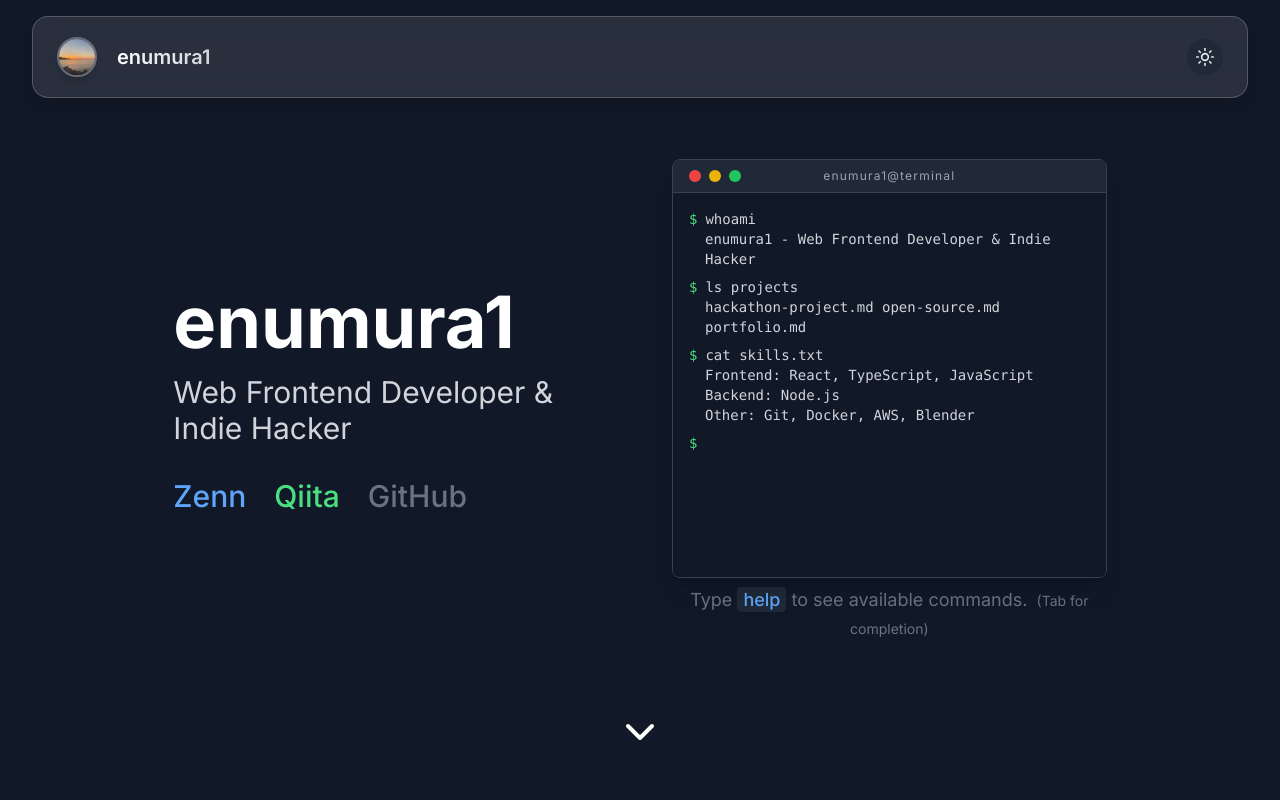
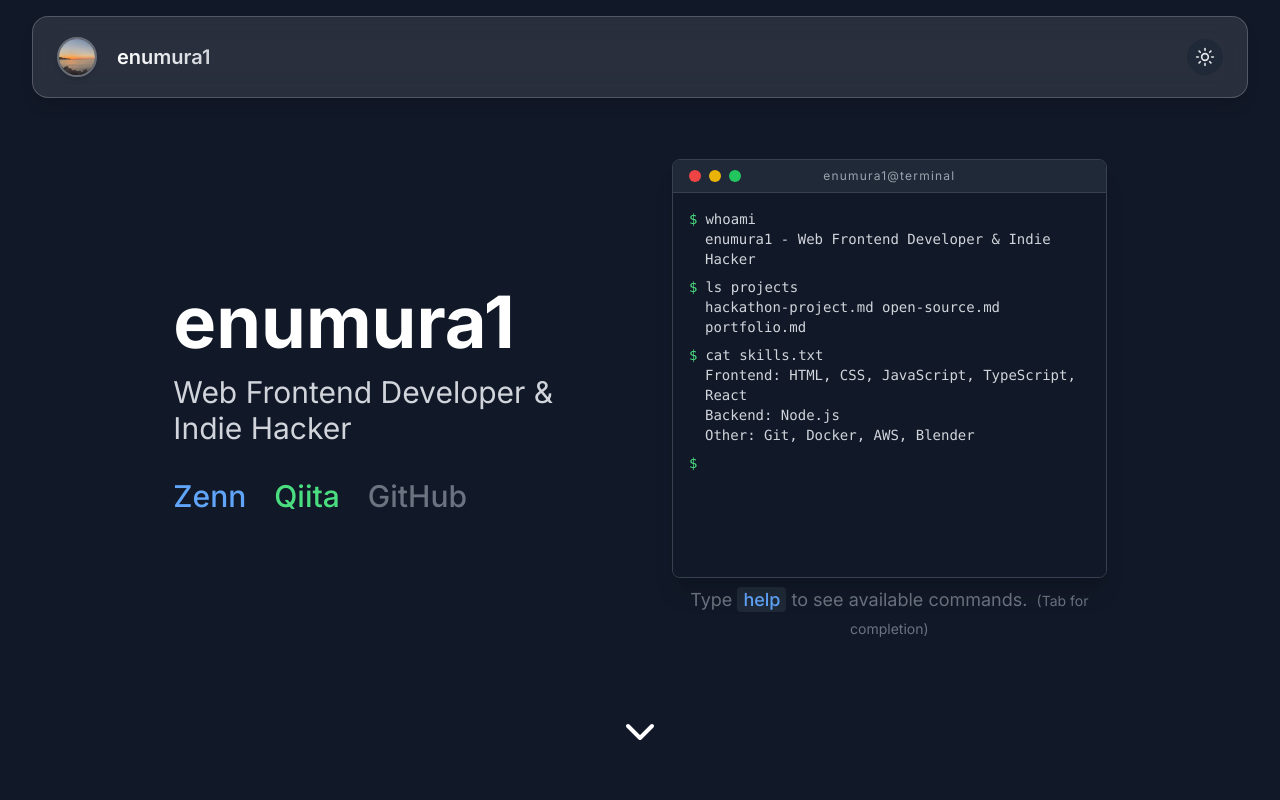
Before and after one commit to enumura1/portofolio-site-v3, a Next.js app: page / in a window 1280 px wide. Shown: the top 800 px of the page. Built offline with nearby package versions, Linux system fonts and the light colour scheme; no server answers.

Commit message:
fix:forntstack

```diff
--- a/src/components/static/TerminalInterface.tsx
+++ b/src/components/static/TerminalInterface.tsx
@@ -8,7 +8,7 @@ export function TerminalInterface() {
   const [commands, setCommands] = useState<{command: string, output: string}[]>([
     { command: 'whoami', output: 'enumura1 - Web Frontend Developer & Indie Hacker' },
     { command: 'ls projects', output: 'hackathon-project.md  open-source.md  portfolio.md' },
-    { command: 'cat skills.txt', output: 'Frontend: React, TypeScript, JavaScript \nBackend: Node.js \nOther: Git, Docker, AWS, Blender' }
+    { command: 'cat skills.txt', output: 'Frontend: HTML, CSS, JavaScript, TypeScript, React \nBackend: Node.js \nOther: Git, Docker, AWS, Blender' }
   ]);
   const terminalRef = useRef<HTMLDivElement>(null);
   const inputRef = useRef<HTMLInputElement>(null);
@@ -156,7 +156,7 @@ export function TerminalInterface() {
             output = 'hackathon-project.md  open-source.md  portfolio.md';
             break;
         case 'cat skills.txt':
-            output = 'Frontend: React, TypeScript, JavaScript, Tailwind CSS\nBackend: Node.js \nOther: Git, Docker, AWS, Blender';
+            output = 'Frontend: HTML, CSS, JavaScript, TypeScript, React\nBackend: Node.js \nOther: Git, Docker, AWS, Blender';
             break;
         case 'cat resolutions':
             output = '🎯 Annual Developer Goals 2025:\n\n1. Master React Server Components & streaming patterns\n2. Contribute to 3+ open-source projects\n3. Write a technical e-book on web performance\n4. Launch 2 side projects with focus on accessibility\n5. Improve TypeScript knowledge with advanced patterns\n6. Mentor junior developers through community events';
```
